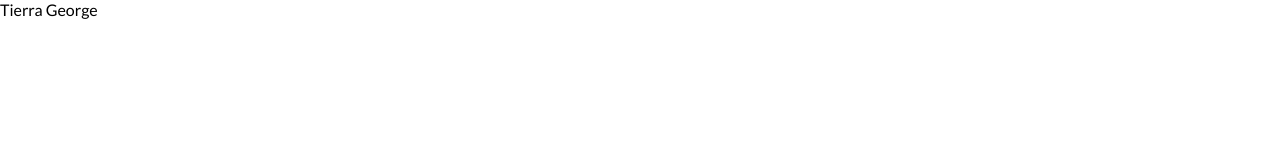
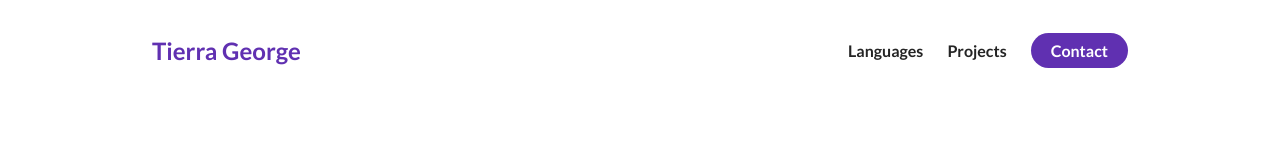
Before and after one commit to tea-eraspillsthecode/Portfolio, a plain HTML site: page index.html in a window 1280 px wide. Drawn offline with Linux system fonts and the light colour scheme.

Commit message:
build and style nav bar

```diff
--- a/index.html
+++ b/index.html
@@ -7,6 +7,32 @@
     <link rel="stylesheet" href="styles.css">
 </head>
 <body>
-Tierra George
+    <section id="about-me">
+        <nav>
+            <div class="personal__logo">Tierra George</div>
+            <ul class="nav__link--list">
+                <li>
+                    <a href="" class="
+                    nav__link--anchor
+                    link__hover-effect
+                    link__hover-effect--black
+                    ">Languages</a>
+                </li>
+                <li>
+                    <a href="" class="
+                    nav__link--anchor
+                    link__hover-effect
+                    link__hover-effect--black
+                    ">Projects</a>
+                </li>
+                <li>
+                    <a href="" class="
+                    nav__link--anchor
+                    nav__link--anchor-primary
+                    ">Contact</a>
+                </li>
+            </ul>
+        </nav>
+    </section>
 </body>
 </html>
--- a/styles.css
+++ b/styles.css
@@ -16,3 +16,54 @@ p {
     line-height: 1.5;
     font-size: 16px;
 }
+
+li {
+    list-style-type: none;
+}
+
+/*
+
+NAVIAGTION BAR
+
+*/
+
+nav {
+    height: 100px;
+    width: 100%;
+    max-width: 1000px;
+    margin: 0 auto;
+    display: flex;
+    justify-content: space-between;
+    align-items: center;
+}
+
+.nav__link--list {
+    display: flex;
+}
+
+.nav__link--anchor {
+    margin: 0 12px;
+    color: #242424;
+    text-decoration: none;
+    font-weight: 700;
+}
+
+.nav__link--anchor-primary {
+    background-color: #6030b1;
+    color: white;
+    padding: 8px 20px;
+    border-radius: 50px;
+    cursor: pointer;
+    transition: all 300ms ease;
+}
+
+.nav__link--anchor-primary:hover {
+    background-color: #5d3eff;
+}
+
+.personal__logo {
+    font-size: 24px;
+    color: #6030b1;
+    margin: 0 12px;
+    font-weight: 700;
+}
```
